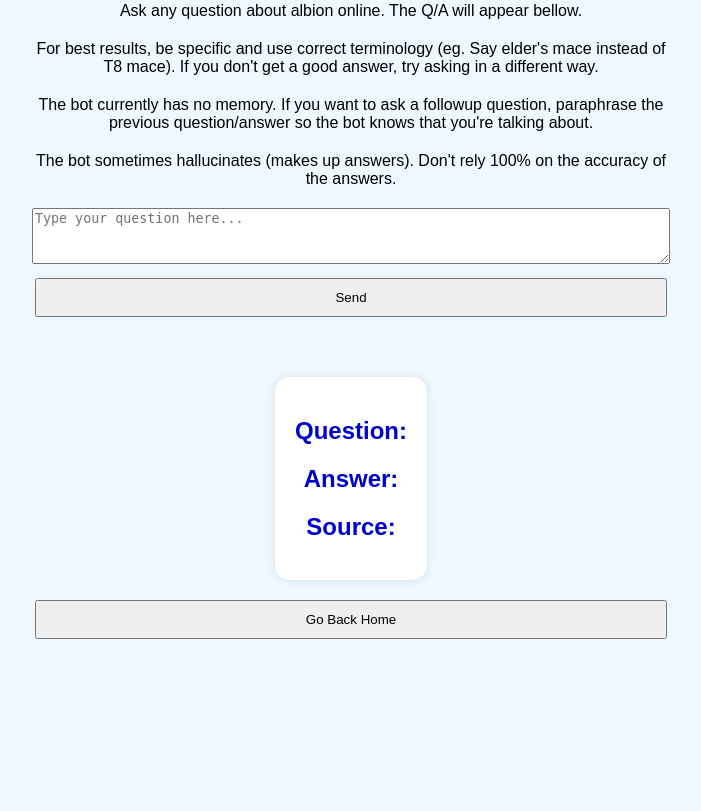
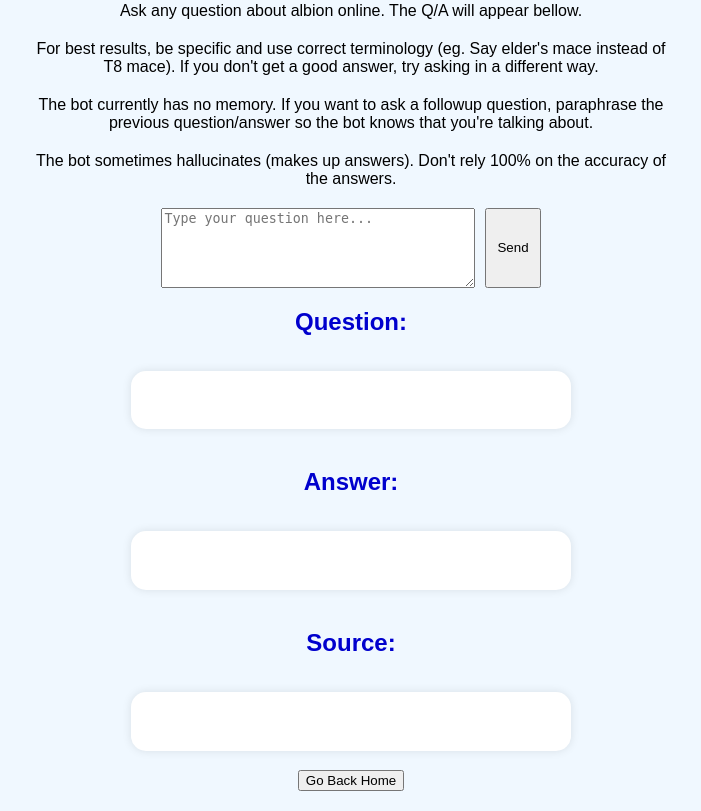
Before and after one commit to Makkers96/biglipsmcbot_v2, a Flask app: page /general in a window 1280 px wide. Shown: the part 278-1089 px from the top of the page, without its empty margins (289-990 px from the left). Before the commit the page ends 917 px from the top, so only its background shows below. Run offline with Flask 3, Linux system fonts and the light colour scheme; parts of the project's set-up code (start-up, migrations or seed data) failed here and were passed over.

Commit message:
css styling 3

```diff
--- a/templates/general.html
+++ b/templates/general.html
@@ -13,20 +13,29 @@
         h2 {
             color: #0000cd;
         }
+        h3 {
+            color: #0000cd;
+        }
         p {
             margin: 0 auto;
             margin-bottom: 20px;
             width: 50%;
         }
         textarea {
-            width: 50%;
-            height: 50px;
-            margin-bottom: 10px;
+            flex-grow: 1;
         }
-        button {
-            width: 50%;
+        .send_button {
+            height: 80px;
             padding: 10px;
             margin-bottom: 20px;
+        }
+        .form_container {
+            width: 30%;
+            height: 80px;
+            display: flex;
+            justify-content: center;
+            gap: 10px;
+            margin: auto;
         }
         form {
             margin-bottom: 20px;
@@ -42,7 +51,8 @@
             display: inline-block;
             padding: 20px;
             position: relative;
-            margin: 20px auto;
+            margin: 15px auto;
+            min-width: 400px;
         }
     </style>
 </head>
@@ -57,15 +67,25 @@
     <p>The bot sometimes hallucinates (makes up answers). Don't rely 100% on the accuracy of the answers.</p>
 
     <form action="/general" method="post">
-        <textarea id="user_question" name="user_question" placeholder="Type your question here..." required></textarea>
-        <button value="Submit">Send</button>
+        <div class="form_container">
+            <textarea id="user_question" name="user_question" placeholder="Type your question here..." required></textarea>
+            <button value="Submit" class="send_button">Send</button>
+        </div>
     </form>
 
+    <h2>Question:</h2>
     <div class="bubble">
-        <h2>Question: {{ user_question }}</h2>
-        <h2>Answer: {{ llm_response }}</h2>
-        <h2>Source: {{ source_link }}</h2>
+        <h3>{{ user_question }}</h3>
     </div>
+    <h2>Answer:</h2>
+    <div class="bubble">
+         <h3>{{ llm_response }}</h3>
+    </div>
+    <h2>Source:</h2>
+    <div class="bubble">
+         <h3>{{ source_link }}</h3>
+    </div>
+
 
     <form action="/" method="post">
         <button value="Submit">Go Back Home</button>
--- a/templates/homepage.html
+++ b/templates/homepage.html
@@ -19,10 +19,6 @@
             margin-bottom: 20px;
             width: 50%;
         }
-        button {
-            width: 50%;
-            padding: 10px;
-            margin-bottom: 20px;
         }
         form {
             margin-bottom: 20px;
```
Also changed, not shown: templates/patch_notes.html (+33 -14 lines).
